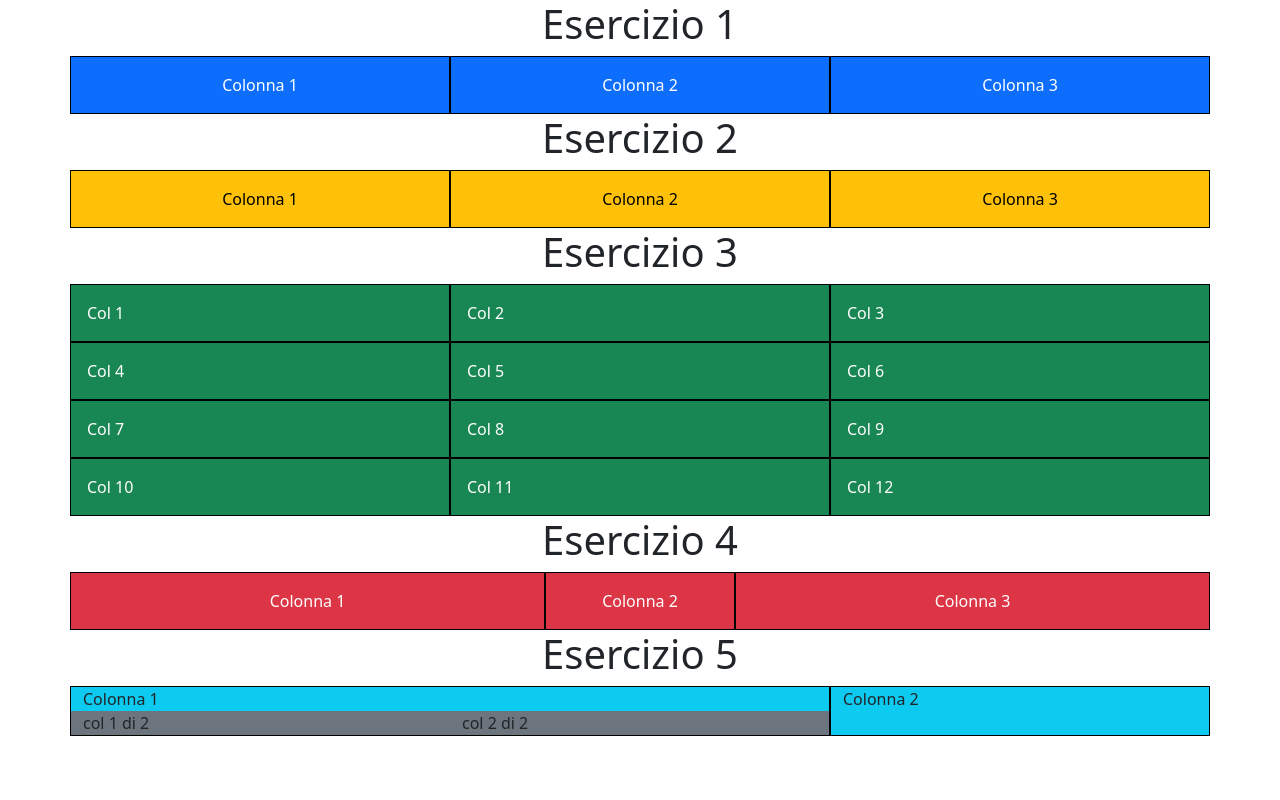
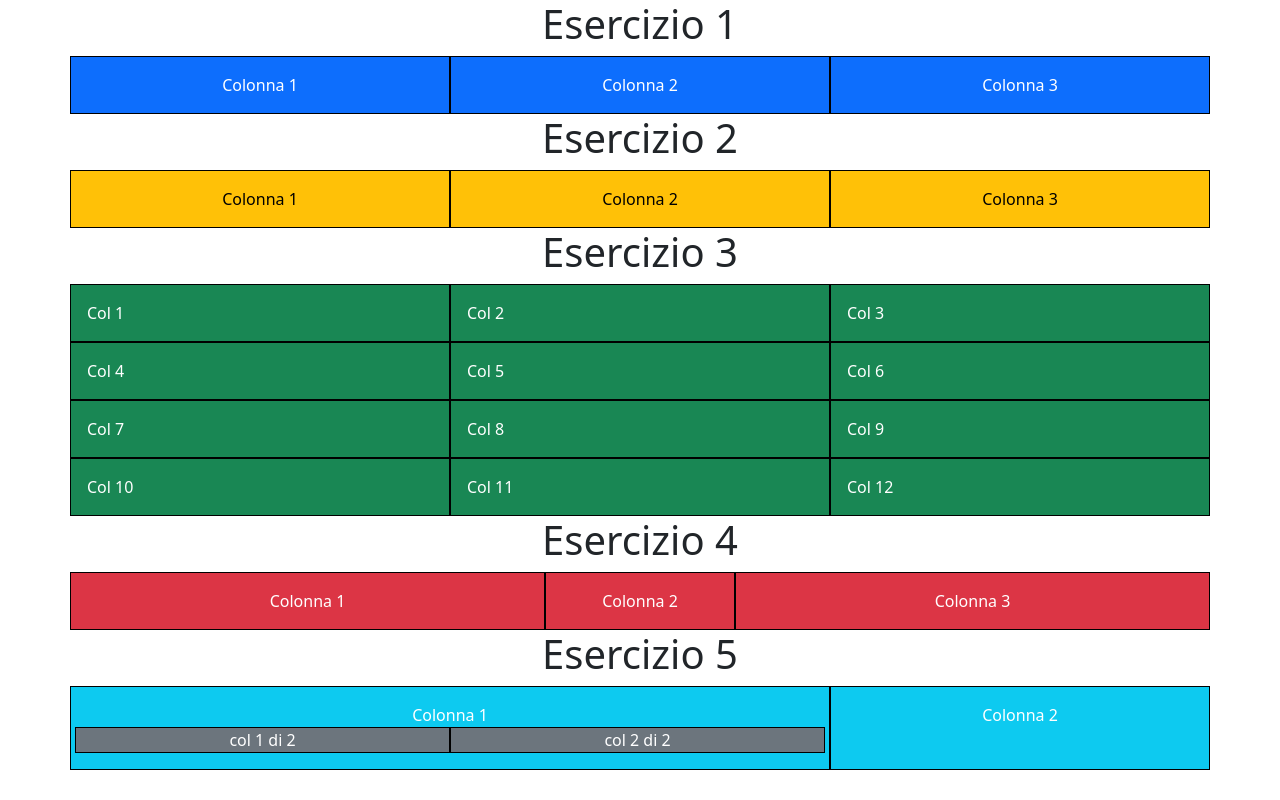
Before and after one commit to marcocodd/U2-W2-D1, a plain HTML site: page index.html in a window 1280 px wide. Drawn offline with nearby package versions, Linux system fonts and the light colour scheme.

Commit message:
aggiunto es 5

```diff
--- a/index.html
+++ b/index.html
@@ -151,16 +151,28 @@
       </div>
       <h1 class="text-center">Esercizio 5</h1>
       <div class="container">
-        <div class="row">
-          <div class="col-8 bg-info border border-black">
+        <div class="row text-center text-white">
+          <div
+            class="col-lg-8 bg-info border border-black p-3"
+          >
             Colonna 1
-            <div class="row text-center\">
-              <div class="col bg-secondary">col 1 di 2</div>
-              <div class="col bg-secondary">col 2 di 2</div>
+            <div class="row text-center">
+              <div
+                class="col-12 col-lg-6 bg-secondary border border-black"
+              >
+                col 1 di 2
+              </div>
+              <div
+                class="col-12 col-lg-6 bg-secondary border border-black"
+              >
+                col 2 di 2
+              </div>
             </div>
           </div>
 
-          <div class="col-4 bg-info border border-black">
+          <div
+            class="col-lg-4 bg-info border border-black p-3"
+          >
             Colonna 2
           </div>
           <div class="col"></div>
```
